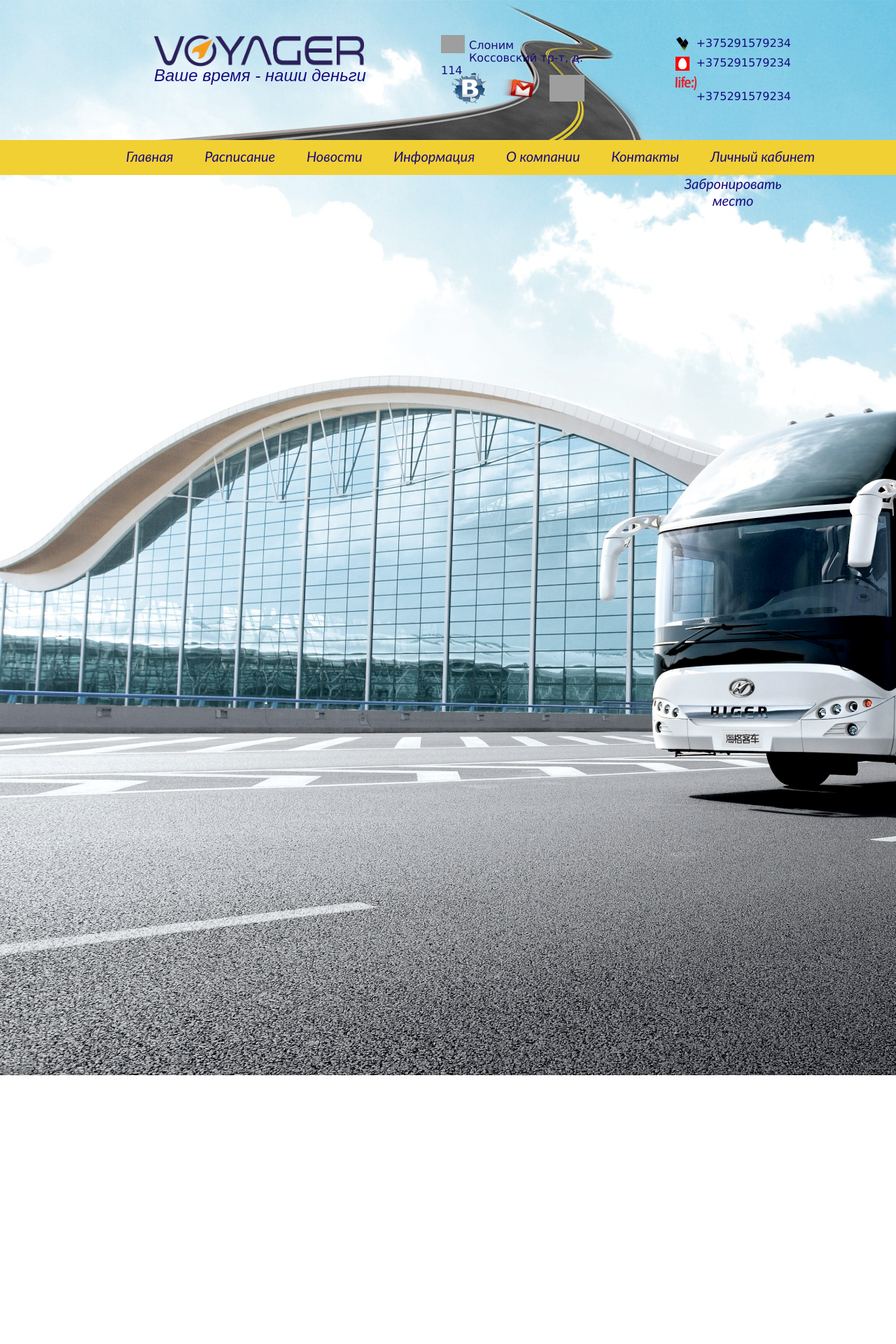
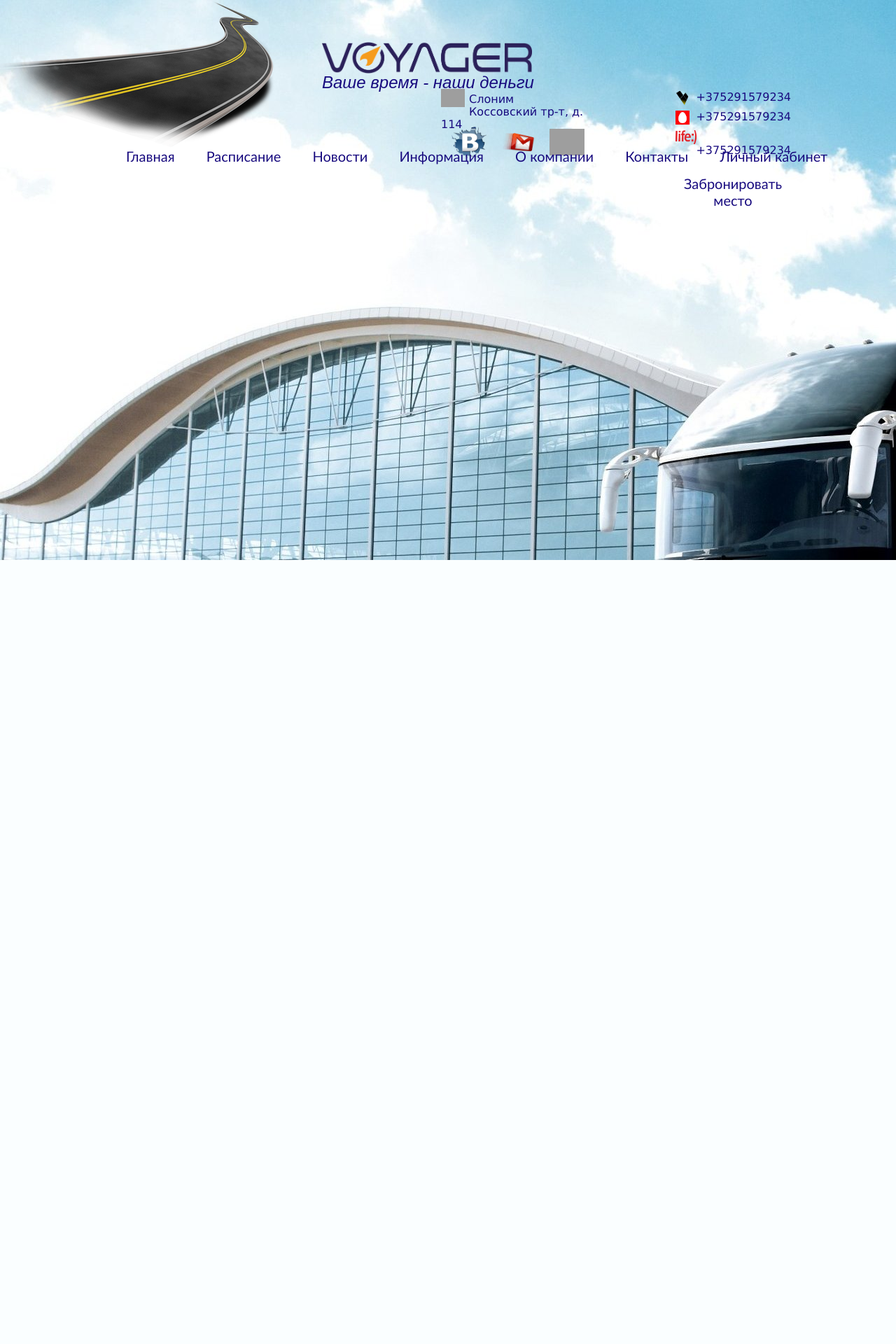
Before and after one commit to radzevich/Web_labs, a PHP site: page / in a window 1280 px wide. Shown: the top 1920 px of the page at 70% size. After the commit the page ends 800 px from the top, so only its background shows below. Run offline with PHP 8.4, Linux system fonts and the light colour scheme; grey boxes are pictures that could not be loaded.

Commit message:
Header changed

```diff
--- a/sources/css/style.css
+++ b/sources/css/style.css
@@ -66,11 +66,11 @@ body {
 /* Header
 -----------------------------------------------------------------------------*/
 .header {
-	height: 200px;
+	height: 500px;
   width: 100%;
   padding: 0px 0px;
   margin-bottom: 0px;
-	background-image: url(../images/road.png);
+	background-image: url(../images/rsz_1rsz_1rsz_road.png);
   background-repeat: no-repeat;
   /*border-bottom-style: groove;
   border-bottom-width: 3px;*/
@@ -82,11 +82,12 @@ body {
 
 .middle-line {
   padding-top: 50px;
-  padding-left: 220px;
+  padding-left: 460px;
   font-size: 16px;
 }
 
 .logo-location {
+  padding-top: 10px;
   float: left;
 }
 
@@ -169,14 +170,14 @@ ul#web-icons li {
   font-family: Futura, "Trebuchet MS", Arial, sans-serif;
   font-size: 20px;
   font-weight: 500;
-  font-style: italic;
+  //*font-style: italic;*/
   padding-top: 0px;
   display: inline-block;
   /*border-bottom-style: groove;*/
   /*border-bottom-width: 3px;*/
   text-align: center;
   position: absolute;
-  background-color: #f1d034;
+  /*background-color: #f1d034;*/
 }
 
 #items a {
@@ -224,8 +225,8 @@ ul#web-icons li {
 }
 
 .main_information {
-  height: 8000px;
-  background-image: url(../images/bus1.jpg);
+  height: 800px;
+  background-image: url(../images/bus11.jpg);
   background-repeat: no-repeat;
 }
 
```
Also changed, not shown: sources/images/bus11.jpg (added), sources/images/rsz_1rsz_1rsz_road.png (added), 1 other file.
